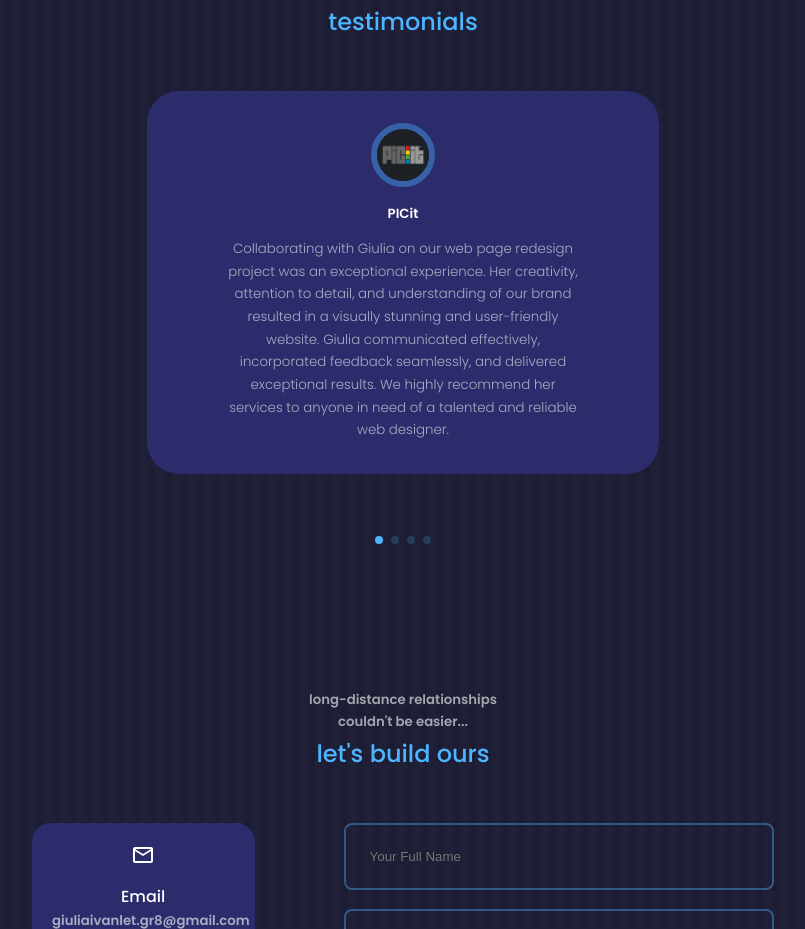
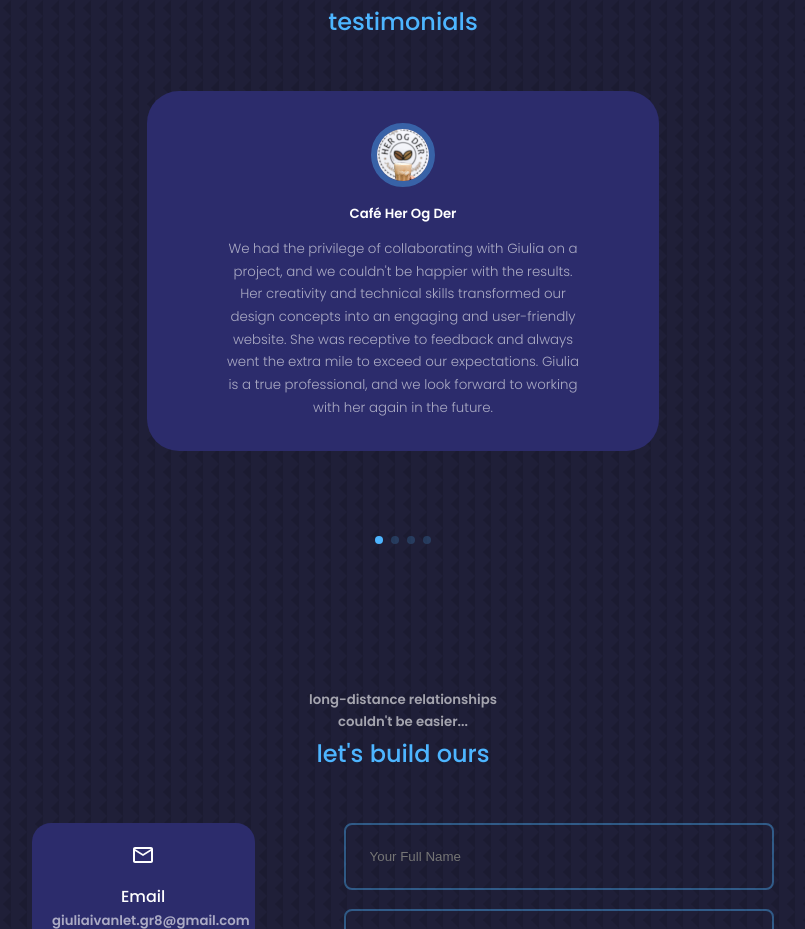
Before and after one commit to GiuliaIvan/portfolio-updatedVersion, a React (Create React App) app: page / in a window 1280 px wide. Shown: the part 4528-5457 px from the top of the page, without its empty margins (237-1042 px from the left). Built offline with nearby package versions, Linux system fonts and the light colour scheme.

Commit message:
Update Testimonials.jsx

```diff
--- a/src/components/testimonials/Testimonials.jsx
+++ b/src/components/testimonials/Testimonials.jsx
@@ -17,10 +17,10 @@ import 'swiper/css/pagination';
 
 const data = [
   {
-    avatar: AVTR1,
-    name: "PICit",
+    avatar: AVTR3,
+    name: "Café Her Og Der",
     review:
-      "Collaborating with Giulia on our web page redesign project was an exceptional experience. Her creativity, attention to detail, and understanding of our brand resulted in a visually stunning and user-friendly website. Giulia communicated effectively, incorporated feedback seamlessly, and delivered exceptional results. We highly recommend her services to anyone in need of a talented and reliable web designer.",
+      "We had the privilege of collaborating with Giulia on a project, and we couldn't be happier with the results. Her creativity and technical skills transformed our design concepts into an engaging and user-friendly website. She was receptive to feedback and always went the extra mile to exceed our expectations. Giulia is a true professional, and we look forward to working with her again in the future.",
   },
 
   {
@@ -31,10 +31,10 @@ const data = [
   },
 
   {
-    avatar: AVTR3,
-    name: "Café Her Og Der",
+    avatar: AVTR1,
+    name: "PICit",
     review:
-      "We had the privilege of collaborating with Giulia on a project, and we couldn't be happier with the results. Her creativity and technical skills transformed our design concepts into an engaging and user-friendly website. She was receptive to feedback and always went the extra mile to exceed our expectations. Giulia is a true professional, and we look forward to working with her again in the future.",
+      "Collaborating with Giulia on our web page redesign project was an exceptional experience. Her creativity, attention to detail, and understanding of our brand resulted in a visually stunning and user-friendly website. Giulia communicated effectively, incorporated feedback seamlessly, and delivered exceptional results. We highly recommend her services to anyone in need of a talented and reliable web designer.",
   },
 
   {
```
